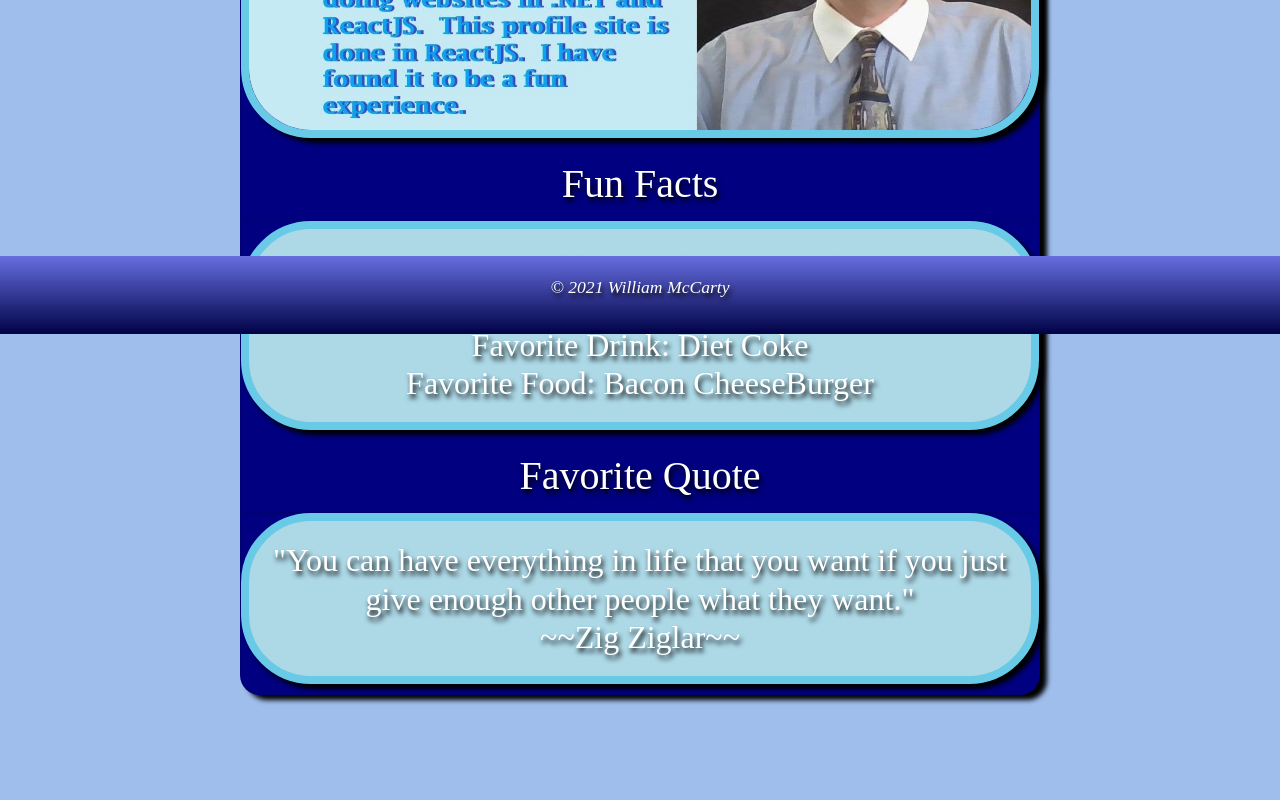
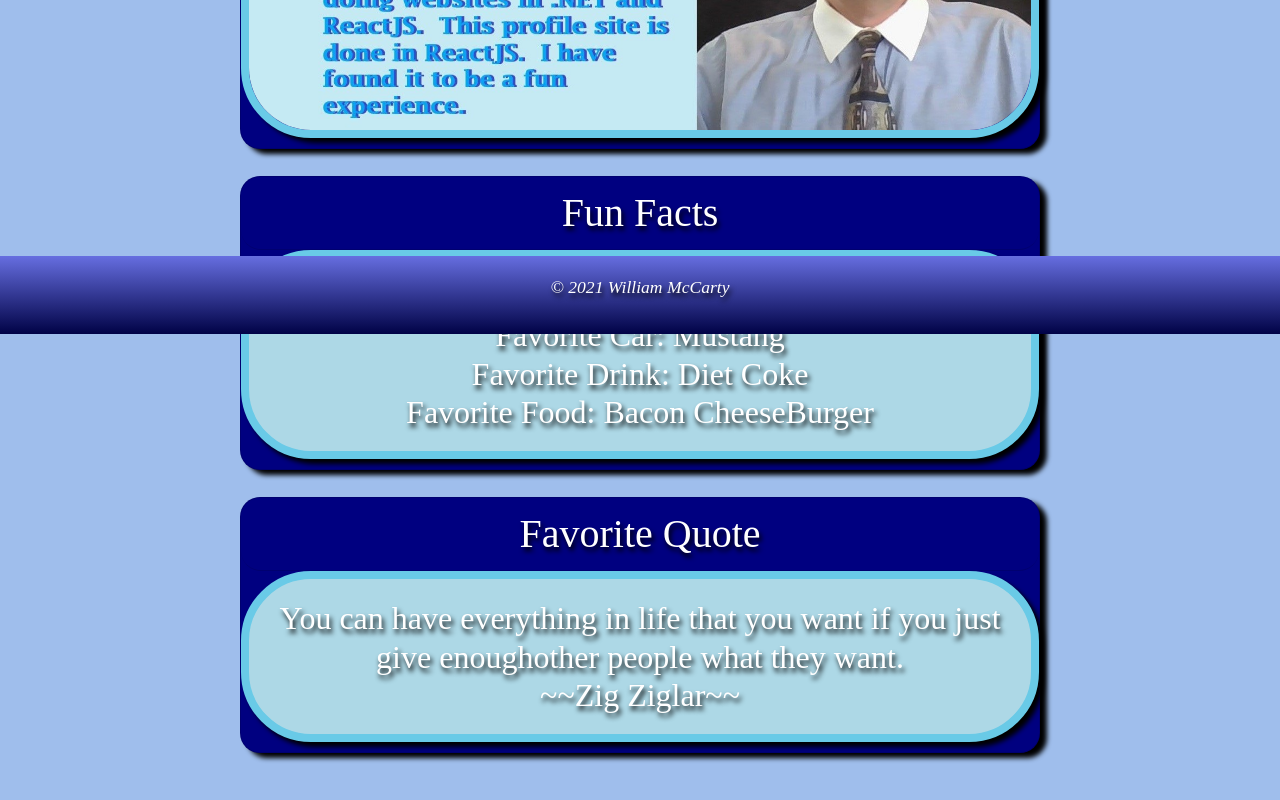
Before and after one commit to WilliamMcCarty/ReactPractice, a React (Create React App) app: page / in a window 1280 px wide. Shown: the part 466-1266 px from the top of the page. Built offline with nearby package versions, Linux system fonts and the light colour scheme; a web font is replaced by a local one.

Commit message:
Updates Profile Projects

```diff
--- a/src/Components/Profile/Profile.js
+++ b/src/Components/Profile/Profile.js
@@ -1,14 +1,37 @@
 import React from "react";
 import Banner from "../Banner";
 import "bootstrap/dist/css/bootstrap.min.css";
-import ProfileCard from "./ProfileCard";
+import ProfileCardImage from "./ProfileCardImage";
+import ProfileCardText from "./ProfileCardText";
+import ProfilePic from "../../images/profilepic.jpg"
+
 export default function Profile() {
   return (
     <section className="banner text-center">
       <Banner heading="Profile" className="textShadow" />
       <br />
       <center>
-        <ProfileCard />
+        <ProfileCardImage
+        header="William McCarty"
+        image={ProfilePic}/>
+        <br/>
+        <ProfileCardText
+        header="Fun Facts"
+        text={["Favorite Hobby: Model RailRoading",
+        <br />,
+        "Favorite Car: Mustang",
+        <br />,
+        "Favorite Drink: Diet Coke",
+        <br />,
+        "Favorite Food: Bacon CheeseBurger",
+        <br />,""]} />
+        <br/>
+        <ProfileCardText
+        header="Favorite Quote"
+        text={["You can have everything in life that you want if you just give enough",
+        "other people what they want.",
+        <br />,
+        "~~Zig Ziglar~~"]}/>
       </center>
       <br />
       <br />
--- a/src/Components/Profile/ProfileCard.js
+++ /dev/null
@@ -1,57 +0,0 @@
-import React from "react";
-import { Card } from "react-bootstrap";
-import profilePic from "../../images/profilepic.jpg";
-import "bootstrap/dist/css/bootstrap.min.css";
-
-export default function ProfileCard() {
-  return (
-    <Card
-      style={{
-        maxWidth: "50rem",
-        justifyItems: "center",
-        backgroundColor: "navy",
-        borderRadius: "20px",
-      }}
-      className="boxShadow2"
-    >
-      <Card.Header as="h1" style={{ backgroundColor: "navy", borderRadius: "20px" }}>
-        William McCarty
-      </Card.Header>
-      <Card.Img
-      style={{borderRadius: "70px"}}
-        variant="top"
-        img
-        src={profilePic}
-        alt="Profile Pic"
-        className="profilePic"
-      />
-      <Card.Header as="h1" style={{ backgroundColor: "navy" }}>
-        Fun Facts
-      </Card.Header>
-      <Card.Body className="boxShadow3" style={{ backgroundColor: "lightblue", borderRadius: "70px", border: "0.5rem solid rgb(105, 202, 231)" }}>
-        {/* <Card.Title>Fun Facts</Card.Title> */}
-        <Card.Text as="h2">
-          Favorite Hobby: Model RailRoading
-          <br />
-          Favorite Car: Mustang
-          <br />
-          Favorite Drink: Diet Coke
-          <br />
-          Favorite Food: Bacon CheeseBurger
-          <br />
-        </Card.Text>
-      </Card.Body>
-      <Card.Header as="h1" style={{ backgroundColor: "navy" }}>
-        Favorite Quote
-      </Card.Header>
-      <Card.Body  className="boxShadow3" style={{ backgroundColor: "lightblue", borderRadius: "70px", border: "0.5rem solid rgb(105, 202, 231)" }}>
-        <Card.Text as="h2" >
-          "You can have everything in life that you want if you just give enough
-          other people what they want."
-          <br />
-          ~~Zig Ziglar~~
-        </Card.Text>
-      </Card.Body>
-    </Card>
-  );
-}
--- /dev/null
+++ b/src/Components/Profile/ProfileCardImage.js
@@ -0,0 +1,29 @@
+import React from "react";
+import { Card } from "react-bootstrap";
+import "bootstrap/dist/css/bootstrap.min.css";
+
+export default function ProfileCardImage(props) {
+  return (
+    <Card
+      style={{
+        maxWidth: "50rem",
+        justifyItems: "center",
+        backgroundColor: "navy",
+        borderRadius: "20px",
+      }}
+      className="boxShadow2"
+    >
+      <Card.Header as="h1" style={{ backgroundColor: "navy", borderRadius: "20px" }}>
+        {props.header}
+      </Card.Header>
+      <Card.Img
+      style={{borderRadius: "70px"}}
+        variant="top"
+        img
+        src={props.image}
+        alt="Pic"
+        className="profilePic"
+      />
+      </Card>
+  );
+}
--- /dev/null
+++ b/src/Components/Profile/ProfileCardText.js
@@ -0,0 +1,35 @@
+import React from "react";
+import { Card } from "react-bootstrap";
+import "bootstrap/dist/css/bootstrap.min.css";
+
+export default function ProfileCardText(props) {
+  return (
+    <Card
+      style={{
+        maxWidth: "50rem",
+        justifyItems: "center",
+        backgroundColor: "navy",
+        borderRadius: "20px",
+      }}
+      className="boxShadow2"
+    >
+      <Card.Header
+        as="h1"
+        style={{ backgroundColor: "navy", borderRadius: "20px" }}
+      >
+        {props.header}
+      </Card.Header>
+      <Card.Body
+        className="boxShadow3"
+        style={{
+          backgroundColor: "lightblue",
+          borderRadius: "70px",
+          border: "0.5rem solid rgb(105, 202, 231)",
+        }}
+      >
+        {/* <Card.Title>Fun Facts</Card.Title> */}
+        <Card.Text as="h2">{props.text}</Card.Text>
+      </Card.Body>
+    </Card>
+  );
+}
--- a/src/Components/TechnicalSkills/TechnicalSkills.js
+++ b/src/Components/TechnicalSkills/TechnicalSkills.js
@@ -1,12 +1,29 @@
 import React from "react";
 import Banner from "../Banner";
+import "bootstrap/dist/css/bootstrap.min.css";
+import ProfileCardImage from "../Profile/ProfileCardImage";
+import ProfileCardText from "../Profile/ProfileCardText";
+import ProjectLinks from "../Projects/ProjectLinks";
+import CsharpImage from "../../images/csharp.jpg";
 
 export default function TechnicalSkills() {
   return (
     <section className="banner text-center">
       <Banner heading="Technical Skills" />
       <div className="projects">
+        <ul>
+      <br />
+      <center>
+        <ProfileCardImage header="C Sharp (C#)" image={CsharpImage} />
+        <br />
+        <ProfileCardText
+          header="C# Name"
+          text="Microsoft first used the name C# in 1988 for a variant of the C language designed for incremental compilation."
+        />
 
+        <ProjectLinks link="https://en.wikipedia.org/wiki/C_Sharp_(programming_language)" linkText="C Sharp Wikipedia" />
+      </center>
+      </ul>
       </div>
       <br />
       <br />
```
Also changed, not shown: src/images/csharp.jpg (added).
